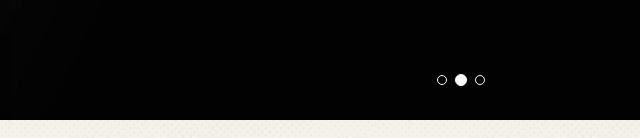
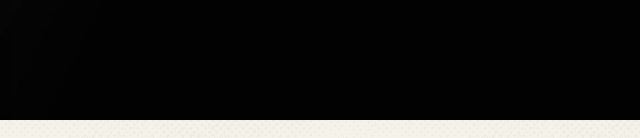
Before and after one commit to MonochromePinguin/MonochromePinguin.github.io, a plain HTML site: page index.html in a window 1280 px wide. Shown: the part 648-786 px from the top of the page, 179-819 px from the left. Drawn offline with nearby package versions, Linux system fonts and the light colour scheme.

Commit message:
correction – indicators on the slider

```diff
--- a/index.html
+++ b/index.html
@@ -86,15 +86,6 @@
     <!-- .needJS : should be hidden when JS is'nt activated | by CSS -->
     <div class="carousel slide needJS" data-ride="carousel"
         id="beautifulCarousel">
-
-        <!-- Indicators -->
-        <ol class="carousel-indicators">
-            <!-- to be displayed, the carousel needs at least one
-                 .active element -->
-            <li data-target="#carousel" data-slide-to="0" class="active"></li>
-            <li data-target="#carousel" data-slide-to="1"></li>
-            <li data-target="#carousel" data-slide-to="2"></li>
-        </ol>
 
         <!-- Wrapper for slides -->
         <div class="carousel-inner" role="listbox">
```
